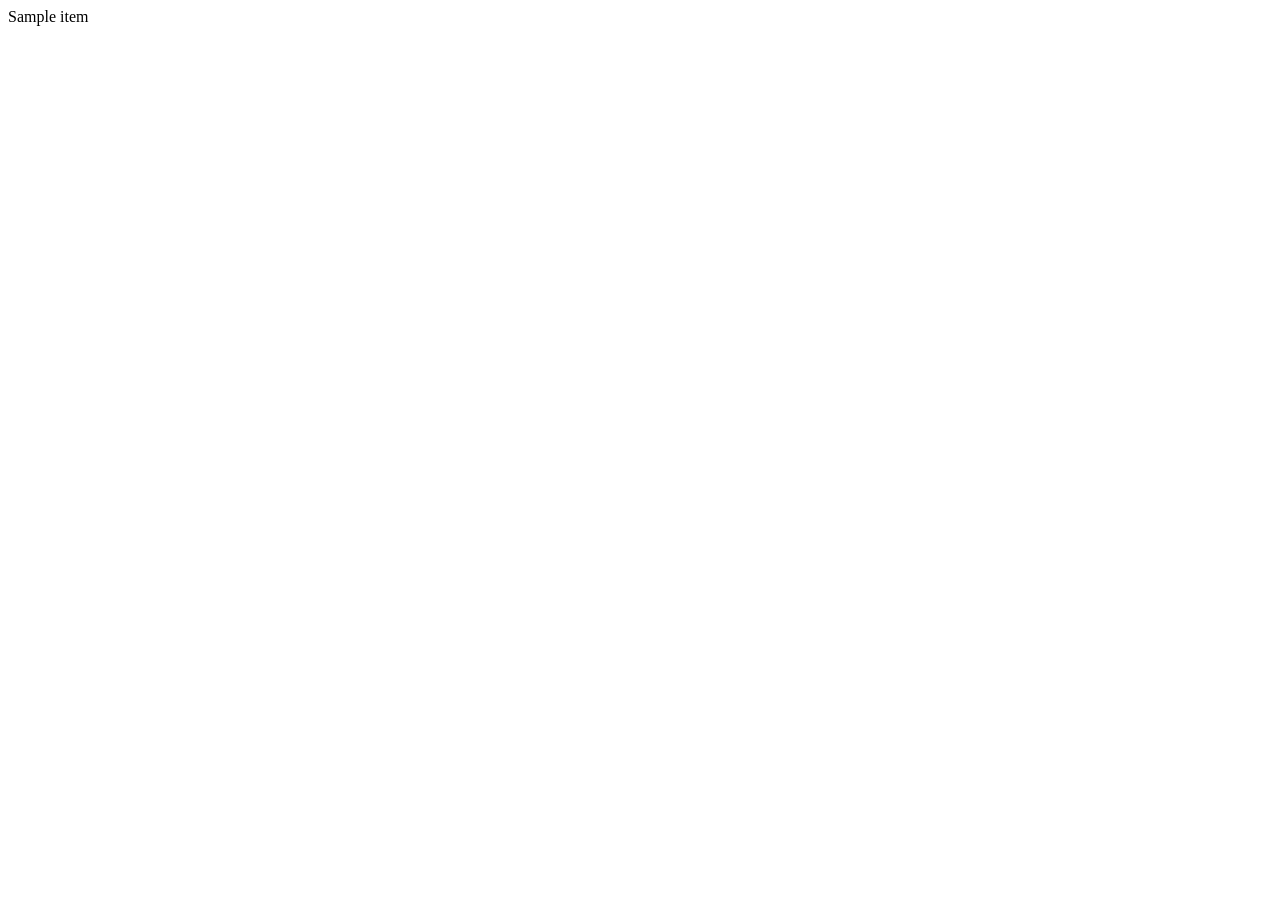
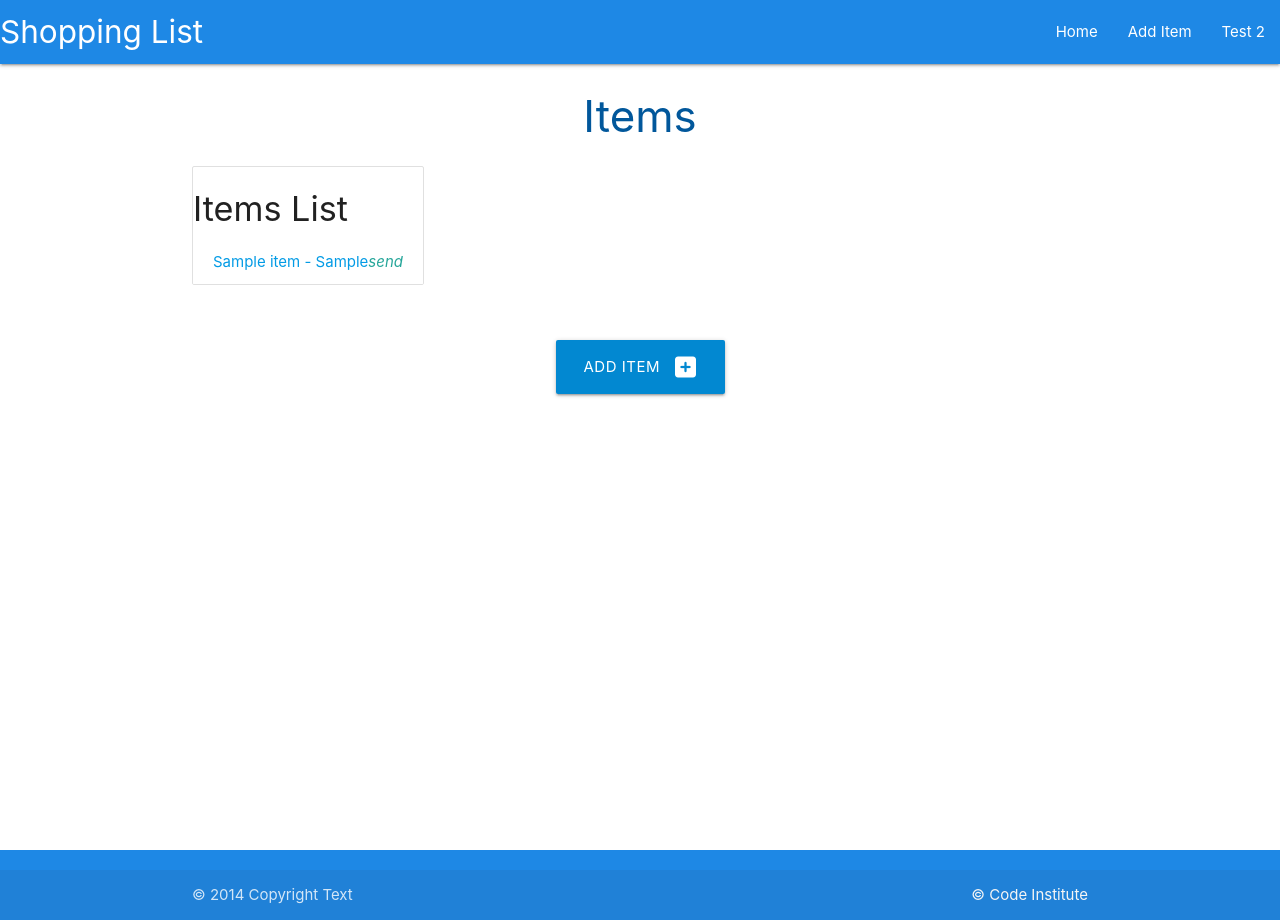
Before and after one commit to TomaszWoloszyn983/shopping-list-application, a Django app: page /items/ in a window 1280 px wide. Before the commit the page is almost empty. Run offline with Django 3.2, Linux system fonts and the light colour scheme; tables that the repository leaves empty hold one stand-in row (values such as "Sample post").

Commit message:
Edit items.html template to display the items list

```diff
--- a/list/urls.py
+++ b/list/urls.py
@@ -5,7 +5,7 @@ from django.urls import path
 urlpatterns = [
     path('', views.ItemsList.as_view(), name='home'),
     path('hello/', views.say_hello, name='hello'),
-    path('test/', views.test, name='test'),
+    path('test/', views.ItemsList.as_view(), name='test'),
     path('testwo/', views.testwo, name='testwo'),
     path('additem/', views.addItem, name='addItem'),
     path('items/', views.showItems, name='items'),
--- a/list/views.py
+++ b/list/views.py
@@ -1,5 +1,4 @@
 from django.shortcuts import render
-from django.http import HttpResponse
 from django.views.generic import ListView
 from .models import Item
 
@@ -13,10 +12,9 @@ class ItemsList(ListView):
 def showItems(request):
     items = Item.objects.order_by('bought')
     output = ', '.join([item.name for item in items])
-    print('views / item function')
-    print(items)
+    context = {'items': items}
     print(output)
-    return HttpResponse(output)
+    return render(request, 'items.html', context)
 
 def home(request):
     return render(request, 'home.html')
--- a/shoppinglist/urls.py
+++ b/shoppinglist/urls.py
@@ -22,7 +22,7 @@ urlpatterns = [
     path('summernote/', include('django_summernote.urls')),
     path('', include('list.urls'), name='home'),
     path('hello/', include('list.urls'), name='hello'),
-    path('test/', include('list.urls'), name='list_urls'),
+    path('test/', include('list.urls'), name='test'),
     path('testwo/', include('list.urls'), name='list_urls2'),
     path('additem/', include('list.urls'), name='addItem'),
     path('items/', include('list.urls'), name='items'),
--- a/static/css/style.css
+++ b/static/css/style.css
@@ -12,3 +12,11 @@ body {
     color: blue;
     font-size: 500%;
   }
+
+.left {
+    float: none;
+}
+
+.collection-with-header {
+   float: clear;
+}
--- a/templates/items.html
+++ b/templates/items.html
@@ -5,21 +5,17 @@
 
 <div class="container_fluid">
     <div class="row">
-        <h4>We're trying to display all items</h4>
-
-        <div class="col-12 mt-3 left">
+        <div class="col-12 mt-1 left">
             <div class="row">
-                <p>Items list shoul be displayed below</p>
-
-                    {% for item in items %}
-                        <li><a href="#">Item: {{ item.name }}</a></li>
-                    {% endfor %}
-
+                <ul class="collection with-header, col-6 mt-1 left">
+                    <li class="collection-header"><h4>Items List</h4></li>
+                        {% for item in items %}
+                            <li class="collection-item"><div><a href="#">{{ item.name }} - {{ item.quantity }}</a><a href="#!" class="secondary-content"><i class="material-icons">send</i></a></div></li>
+                        {% endfor %}
+                </ul>
             </div>
         </div>
-
     </div>
-
 </div>
 
 <div class="row">
```
